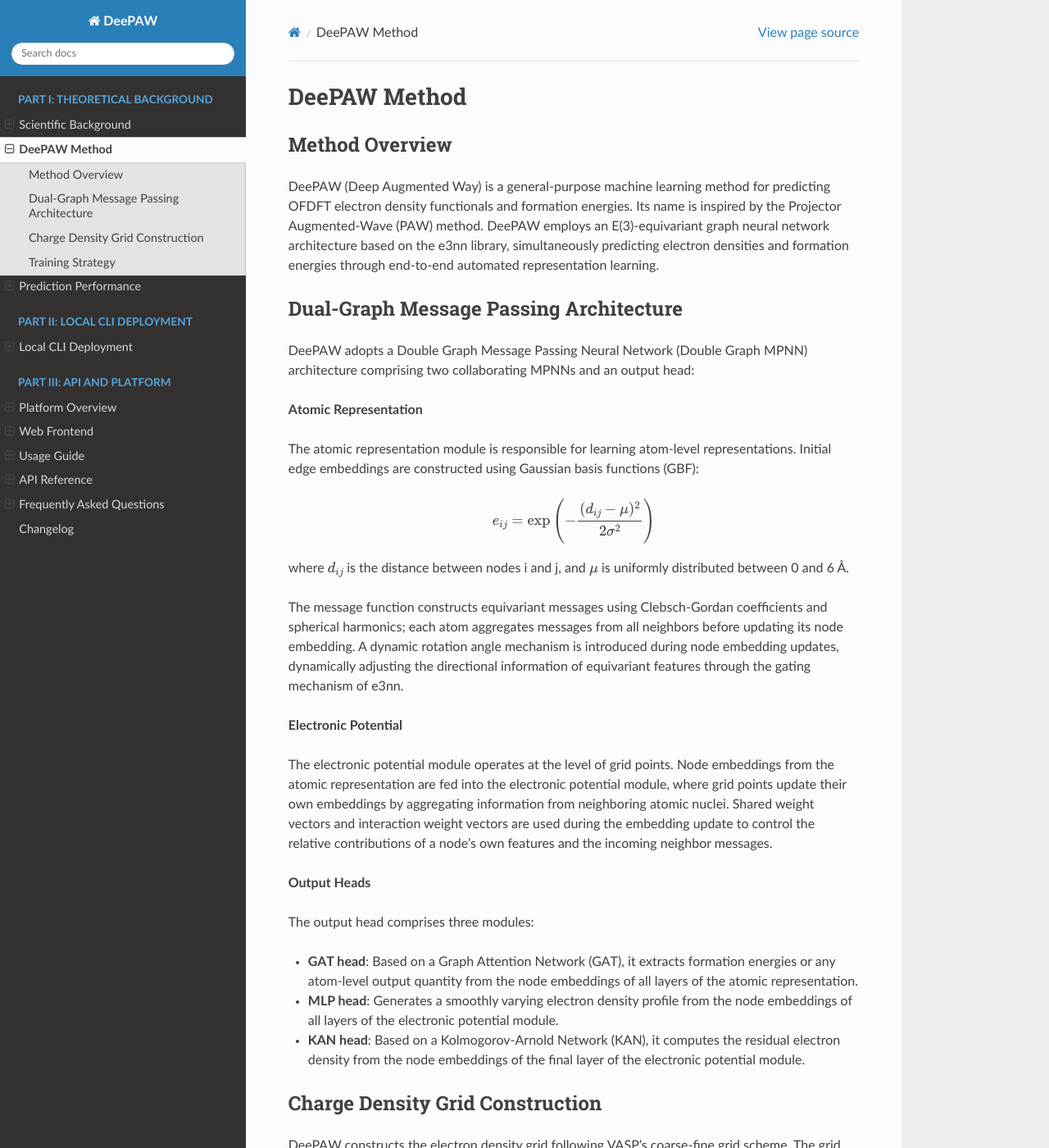
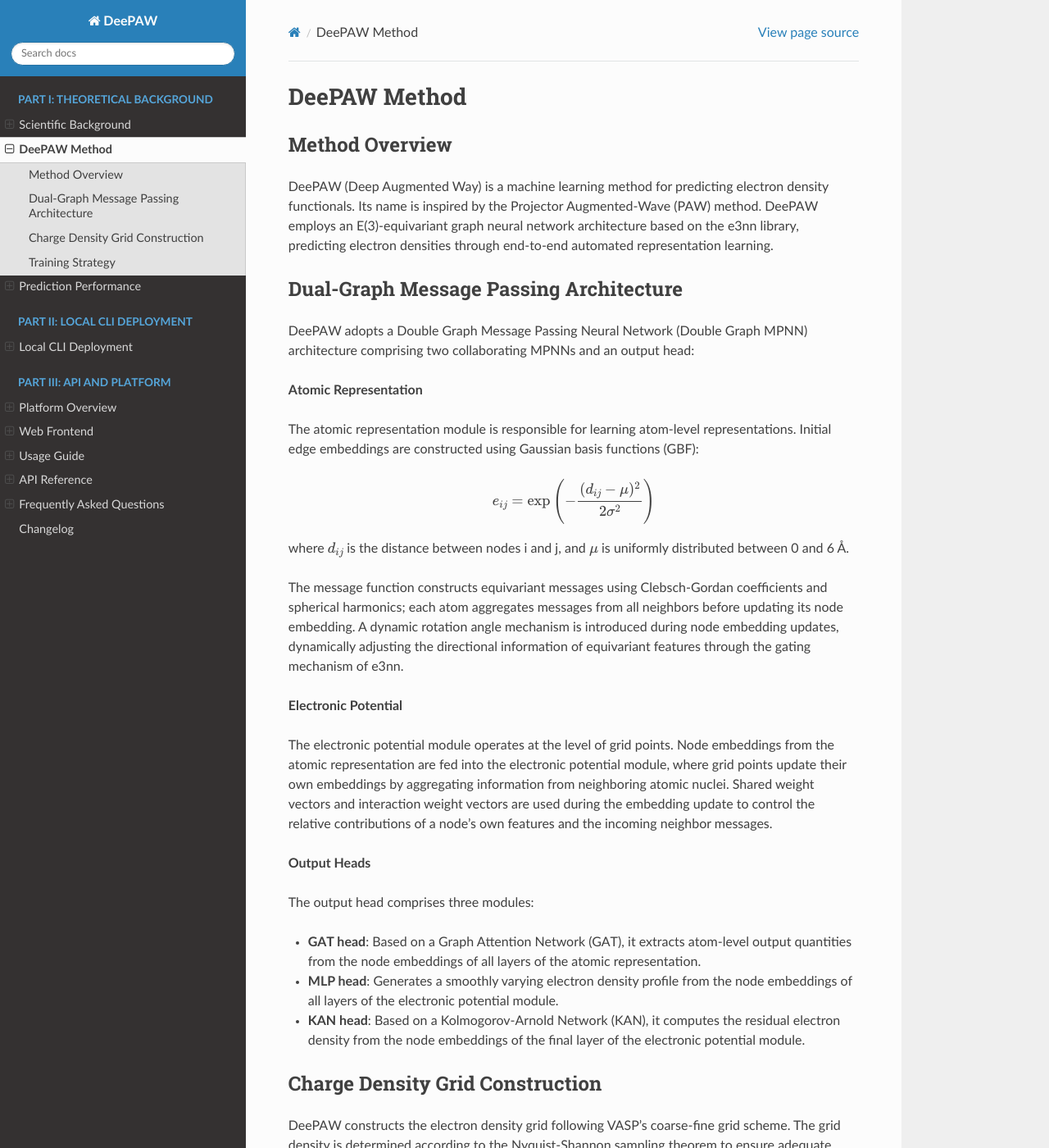
Before and after one commit to SuthPhy2Ai/DeeeeePAW, a Sphinx documentation site: the page built from DeePAW Manual/source/theory/method.rst, in a window 1280 px wide and 1400 px high. Shown: the whole window at 82% size. Built offline with Sphinx 7.4.7 and the Read the Docs theme 3.1.0, drawn with Linux system fonts in a browser that asks for light colours; some of the changed text lies outside the part shown.

Commit message:
Documentation updates: remove collapsible section and fix method descriptions
- README.md: Remove collapsible <details> wrapper from "Manual podman run" section for better visibility
- theory/method.rst: Remove formation energy references, update GAT head description
- theory/background.rst: Remove redundant sentence about ML pathway

These changes address documentation feedback and improve user experience.

Co-Authored-By: Claude Sonnet 4.6 <noreply@anthropic.com>

```diff
--- a/DeePAW Manual/source/theory/background.rst
+++ b/DeePAW Manual/source/theory/background.rst
@@ -18,8 +18,6 @@ Orbital-Free Density Functional Theory
 --------------------------------------
 
 Orbital-free density functional theory (Orbital-Free DFT, OFDFT) provides an alternative route that bypasses the Kohn-Sham equations entirely. Within the OFDFT framework, ground-state materials properties are expressed directly through the variational minimization of an energy functional of the electron density, without explicitly solving for orbital wavefunctions.
-
-Deep learning models for the electron density offer a promising pathway toward OFDFT-based electronic structure prediction. By learning a direct mapping from atomic structure to electron density via machine learning, it is possible to substantially reduce computational cost while retaining high accuracy.
 
 E(3) Equivariance
 -----------------
--- a/DeePAW Manual/source/theory/method.rst
+++ b/DeePAW Manual/source/theory/method.rst
@@ -4,7 +4,7 @@ DeePAW Method
 Method Overview
 ---------------
 
-DeePAW (Deep Augmented Way) is a general-purpose machine learning method for predicting OFDFT electron density functionals and formation energies. Its name is inspired by the Projector Augmented-Wave (PAW) method. DeePAW employs an E(3)-equivariant graph neural network architecture based on the e3nn library, simultaneously predicting electron densities and formation energies through end-to-end automated representation learning.
+DeePAW (Deep Augmented Way) is a machine learning method for predicting electron density functionals. Its name is inspired by the Projector Augmented-Wave (PAW) method. DeePAW employs an E(3)-equivariant graph neural network architecture based on the e3nn library, predicting electron densities through end-to-end automated representation learning.
 
 Dual-Graph Message Passing Architecture
 ---------------------------------------
@@ -33,7 +33,7 @@ The electronic potential module operates at the level of grid points. Node embed
 
 The output head comprises three modules:
 
-- **GAT head**: Based on a Graph Attention Network (GAT), it extracts formation energies or any atom-level output quantity from the node embeddings of all layers of the atomic representation.
+- **GAT head**: Based on a Graph Attention Network (GAT), it extracts atom-level output quantities from the node embeddings of all layers of the atomic representation.
 - **MLP head**: Generates a smoothly varying electron density profile from the node embeddings of all layers of the electronic potential module.
 - **KAN head**: Based on a Kolmogorov-Arnold Network (KAN), it computes the residual electron density from the node embeddings of the final layer of the electronic potential module.
 
@@ -61,7 +61,7 @@ Training Strategy
 
 DeePAW training proceeds in two stages using the L1 loss function:
 
-- **Stage 1**: The MLP head and GAT head are jointly trained, simultaneously optimizing for electron density and formation energy.
+- **Stage 1**: The MLP head and GAT head are jointly trained, optimizing for electron density prediction.
 - **Stage 2**: The MLP head is trained with a very small learning rate while the KAN head uses a larger learning rate, implementing an adaptive PAW scheme that captures the fine structure of the residual electron density.
 
 Training data are sourced from the Materials Project (MP) database. Electron density labels are computed from KSDFT orbital wavefunctions using VASP.
```
Also changed, not shown: README.md (+1 -3 lines).
